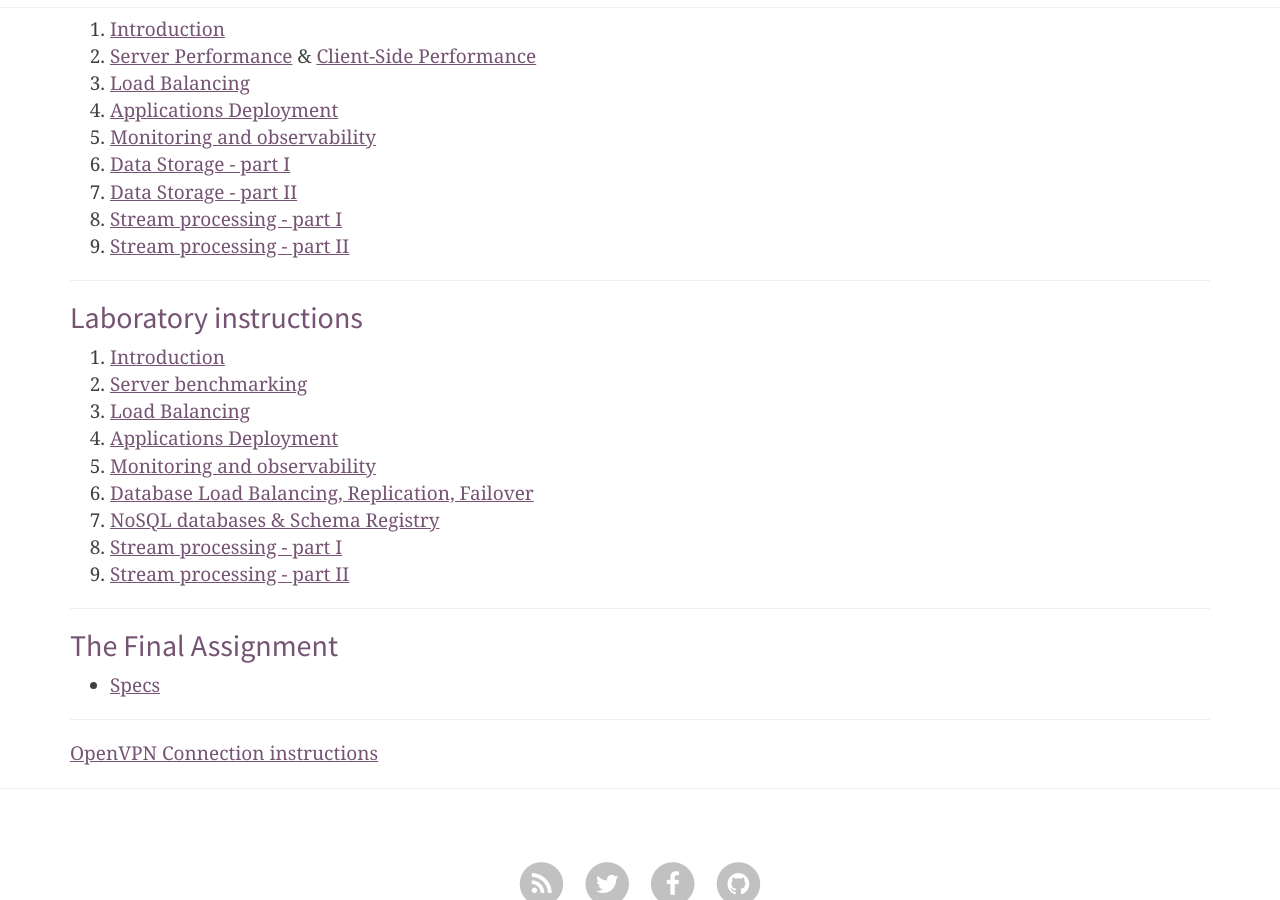
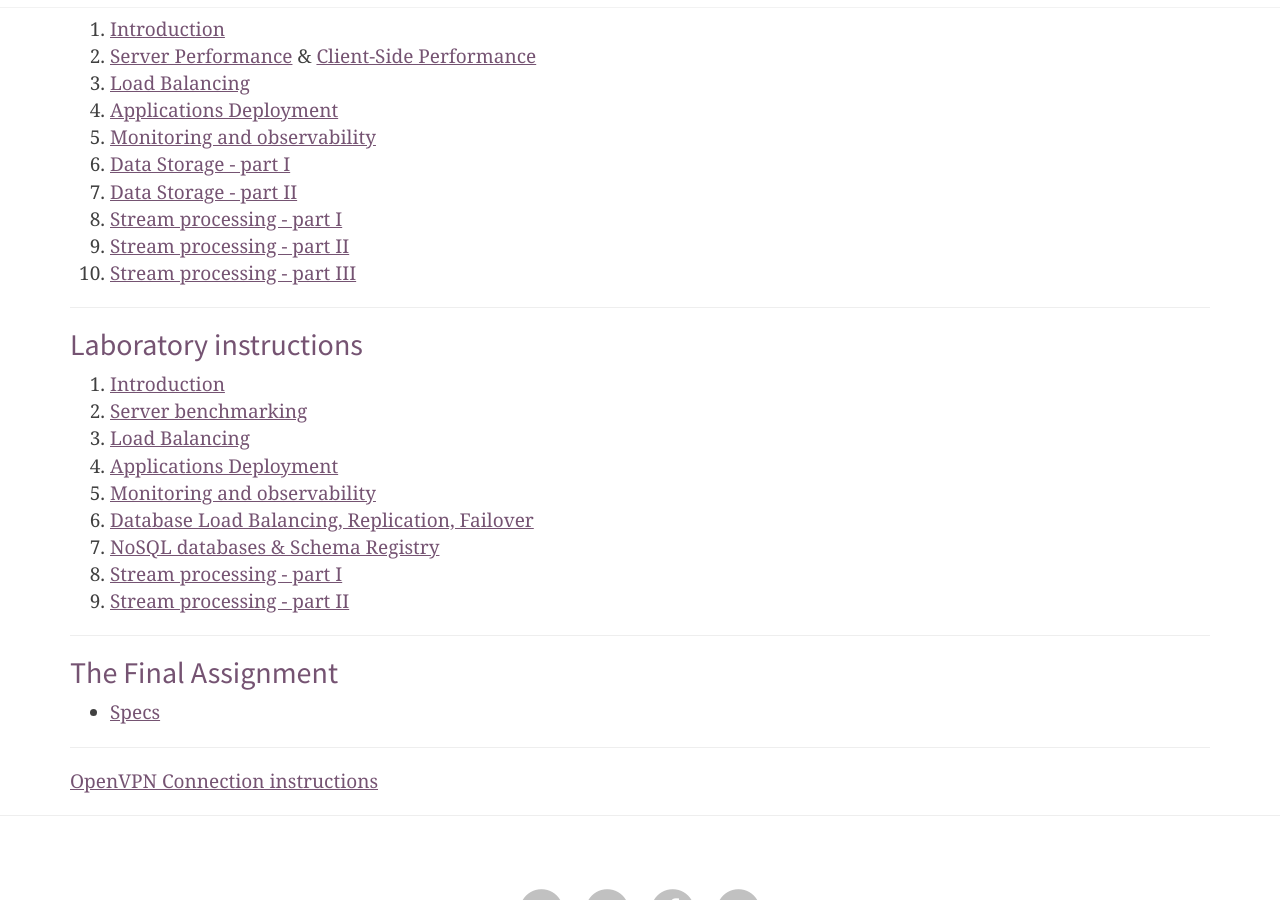
Before and after one commit to RTBHOUSE/mimuw-blog, a Jekyll site: the page built from index.html, in a window 1280 px wide and 900 px high, scrolled down 849 px. Built offline with Jekyll 4.4.1, drawn with Linux system fonts in a browser that asks for light colours; nearby versions of some CDN libraries; the list of posts is cut into pages by our own code.

Commit message:
Stream processing part III

```diff
--- a/index.html
+++ b/index.html
@@ -54,6 +54,9 @@
 		</li>
 		<li>
 			<a href="/slides/9.pdf">Stream processing - part II</a>
+		</li>
+		<li>
+			<a href="/slides/10.pdf">Stream processing - part III</a>
 		</li>
 	</ol>
 </div>
```
